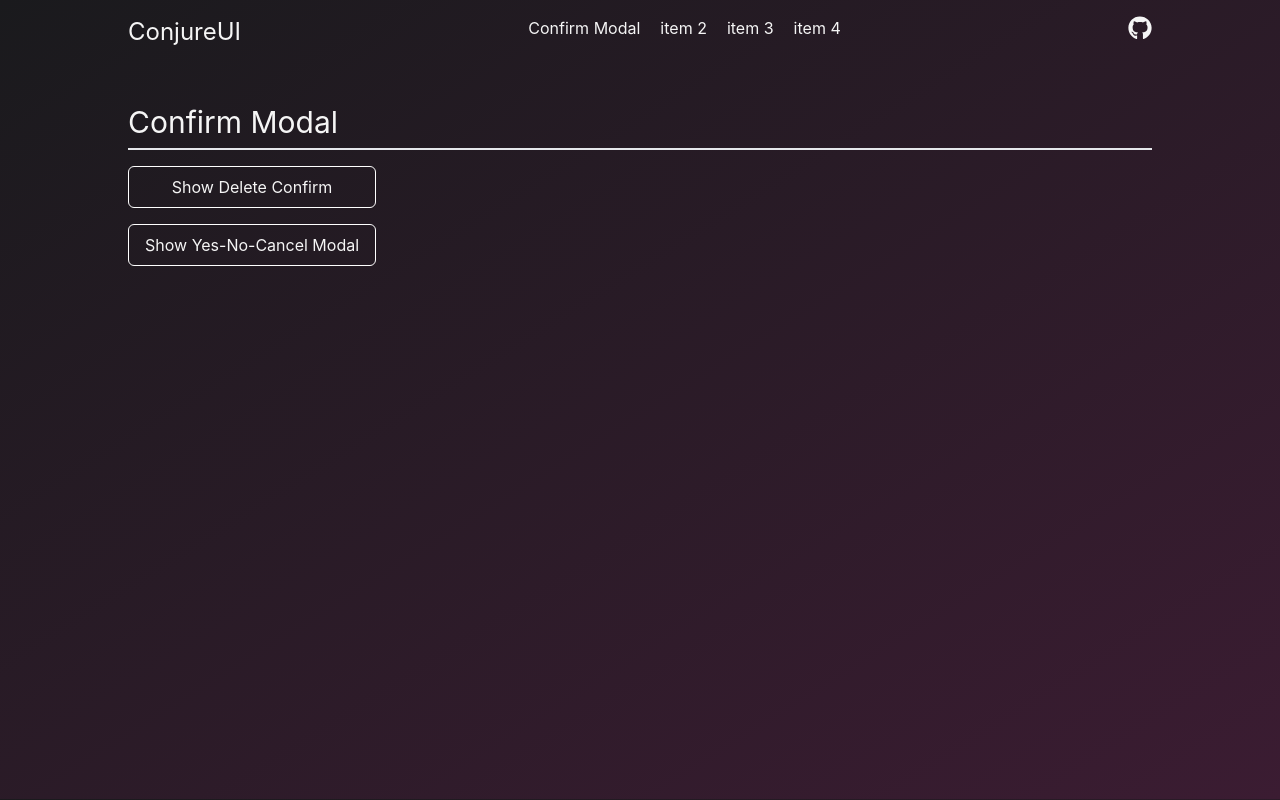
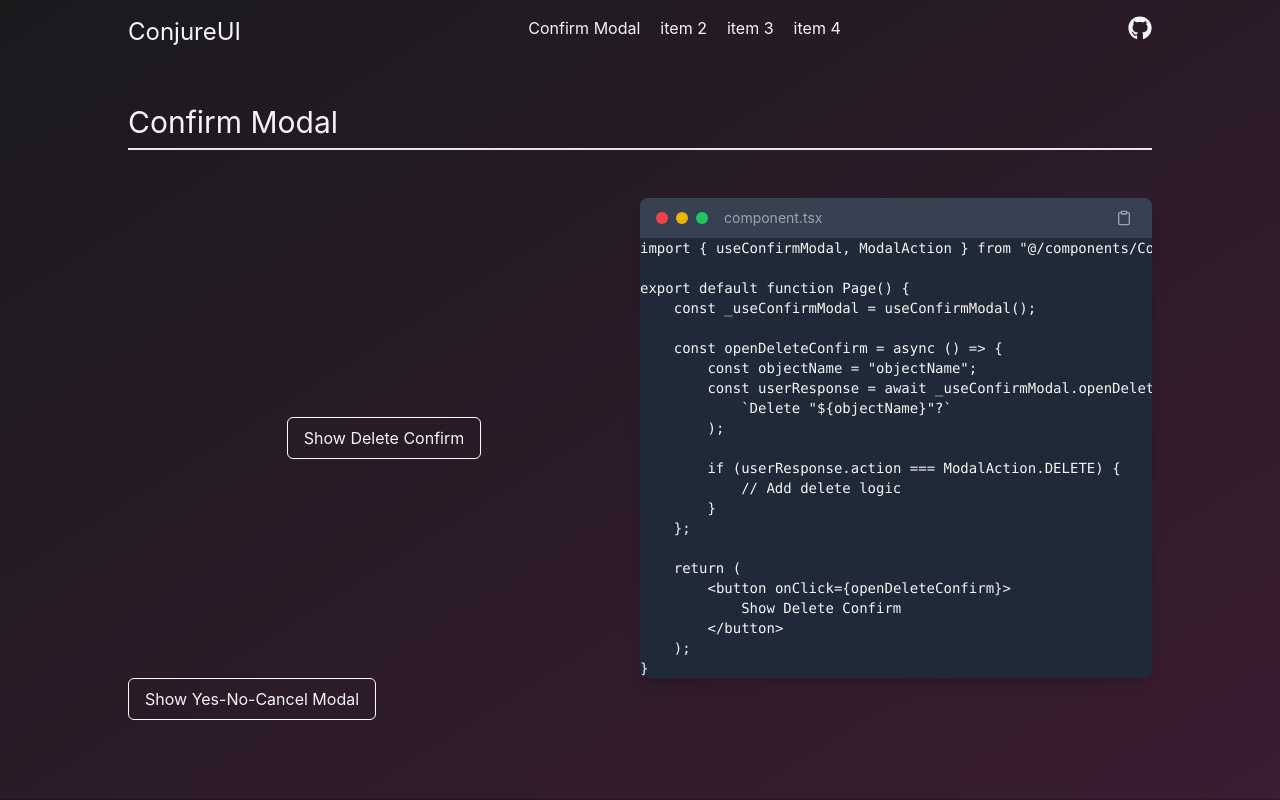
Before and after one commit to scheuermann-markus/ConjureUI, a Next.js app: page /ConfirmModal in a window 1280 px wide. Built offline with nearby package versions, Linux system fonts and the light colour scheme; a small style sheet from the web is missing.

Commit message:
[main] Added DeleteConfirmEditor

```diff
--- a/package.json
+++ b/package.json
@@ -10,6 +10,8 @@
   },
   "dependencies": {
     "next": "15.1.5",
+    "prism-themes": "^1.9.0",
+    "prismjs": "^1.29.0",
     "react": "^19.0.0",
     "react-dom": "^19.0.0",
     "react-icons": "^5.4.0"
@@ -17,6 +19,7 @@
   "devDependencies": {
     "@eslint/eslintrc": "^3",
     "@types/node": "^20",
+    "@types/prismjs": "^1.26.5",
     "@types/react": "^19",
     "@types/react-dom": "^19",
     "eslint": "^9",
--- /dev/null
+++ b/src/app/ConfirmModal/components/DeleteConfirmEditor.tsx
@@ -0,0 +1,83 @@
+"use client";
+
+import { useEffect, useState } from "react";
+import { FiClipboard } from "react-icons/fi";
+import Prism from "prismjs";
+import "prism-themes/themes/prism-darcula.min.css";
+
+export default function DeleteConfirmEditor()
+{
+    const [copied, setCopied] = useState(false);
+
+    useEffect(() =>
+    {
+        Prism.highlightAll();
+    }, []);
+
+    const codeString = `import { useConfirmModal, ModalAction } from "@/components/ConfirmModal";
+
+export default function Page() {
+    const _useConfirmModal = useConfirmModal();
+
+    const openDeleteConfirm = async () => {
+        const objectName = "objectName";
+        const userResponse = await _useConfirmModal.openDeleteConfirmation(
+            \`Delete "\${objectName}"?\`
+        );
+
+        if (userResponse.action === ModalAction.DELETE) {
+            // Add delete logic
+        }
+    };
+
+    return (
+        <button onClick={openDeleteConfirm}>
+            Show Delete Confirm
+        </button>
+    );
+}`;
+
+    const handleCopy = async () =>
+    {
+        try
+        {
+            await navigator.clipboard.writeText(codeString);
+            setCopied(true);
+            setTimeout(() => setCopied(false), 2000);
+        } catch (err)
+        {
+            console.error("Failed to copy: ", err);
+        }
+    };
+
+    return (
+        <div className="flex justify-center items-center">
+            <div className="bg-gray-800 w-full max-w-3xl rounded-lg shadow-lg overflow-hidden">
+                <div className="flex items-center bg-gray-700 px-4 py-2">
+                    <div className="flex space-x-2">
+                        <span className="w-3 h-3 bg-red-500 rounded-full"></span>
+                        <span className="w-3 h-3 bg-yellow-500 rounded-full"></span>
+                        <span className="w-3 h-3 bg-green-500 rounded-full"></span>
+                    </div>
+                    <p className="ml-4 text-gray-400 text-sm">component.tsx</p>
+
+                    <button
+                        onClick={handleCopy}
+                        className="ml-auto p-1 text-gray-400 hover:text-white"
+                        aria-label="Copy to clipboard"
+                    >
+                        <FiClipboard title="Copy to clipboard"/>
+                    </button>
+
+                    {copied && (
+                        <span className="text-green-400 text-sm ml-2">Copied!</span>
+                    )}
+                </div>
+
+                <pre style={{ margin: 0 }} className="language-js text-sm">
+                    <code className="language-js">{codeString}</code>
+                </pre>
+            </div>
+        </div>
+    );
+}
--- a/src/app/ConfirmModal/page.tsx
+++ b/src/app/ConfirmModal/page.tsx
@@ -1,6 +1,7 @@
 'use client'
 
 import { useConfirmModal, ModalAction } from "@/components/ConfirmModal";
+import DeleteConfirmEditor from "@/app/ConfirmModal/components/DeleteConfirmEditor";
 
 export default function Page()
 {
@@ -22,7 +23,8 @@ export default function Page()
     {
         const userResponse = await _useConfirmModal.openYesNoCancelModal(`Any text you want...`);
 
-        switch (userResponse.action) {
+        switch (userResponse.action)
+        {
             case ModalAction.YES:
                 // Add logic when yes
                 break;
@@ -40,15 +42,23 @@ export default function Page()
     return (
         <section className="mx-32 mt-10 text-whitesmoke">
             <h1 className="text-3xl">Confirm Modal</h1>
-            <hr className="border-0 border-t-2 mt-2 mb-4"/>
+            <hr className="border-0 border-t-2 mt-2 mb-12"/>
 
-            <div className="flex flex-col gap-4 w-fit">
+            <div className="flex w-full">
+                <div className="w-1/2 flex items-center justify-center">
                     <button
                         onClick={openDeleteConfirm}
                         className="cursor-pointer border border-white rounded-[6px] bg-transparent hover:bg-white hover:text-black transition-colors duration-200 px-4 py-2 select-none"
                     >
                         Show Delete Confirm
                     </button>
+                </div>
+
+                <div className="w-1/2">
+                    <DeleteConfirmEditor/>
+                </div>
+            </div>
+
 
             <button
                 onClick={openYesNoCancelModal}
@@ -56,7 +66,6 @@ export default function Page()
             >
                 Show Yes-No-Cancel Modal
             </button>
-            </div>
 
         </section>
     );
```
Also changed, not shown: 1 other file (tests, documents, lock files or other folders). Lines whose indentation alone changed are shown as unchanged.
